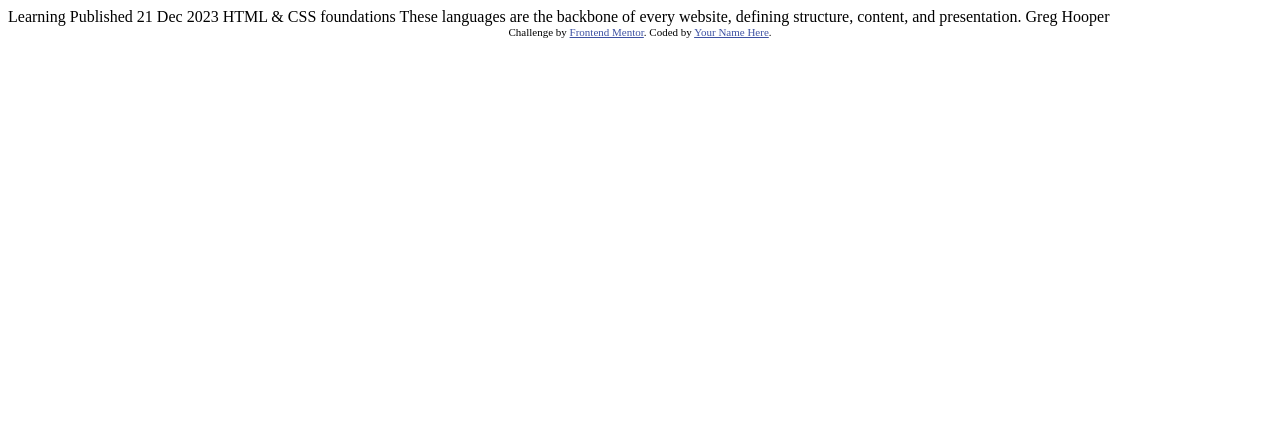
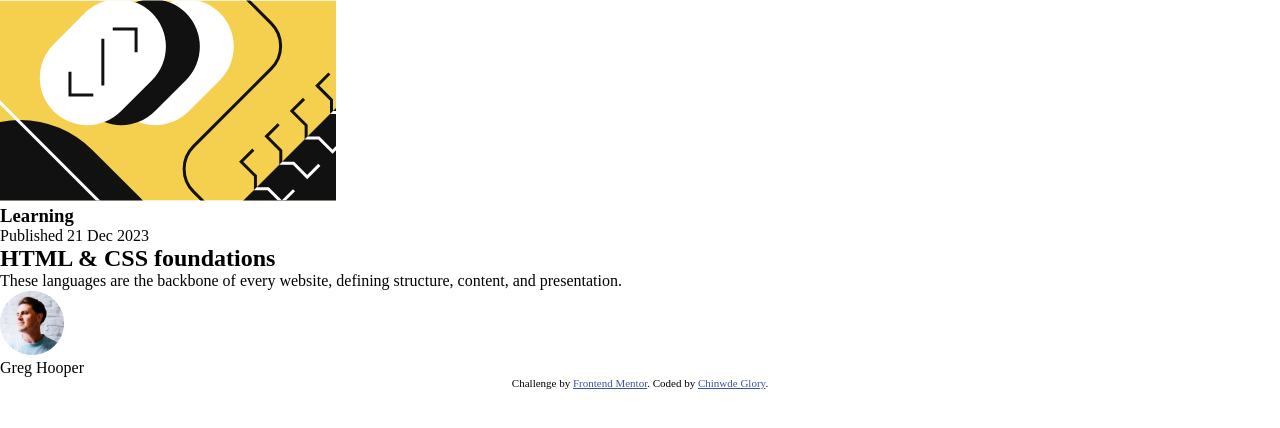
Before and after one commit to ChinweGlory/blog-review-card, a plain HTML site: page index.html in a window 1280 px wide. Drawn offline with Linux system fonts and the light colour scheme.

Commit message:
add the html tags

```diff
--- a/index.html
+++ b/index.html
@@ -1,34 +1,42 @@
 <!DOCTYPE html>
 <html lang="en">
   <head>
-  <meta charset="UTF-8">
-  <meta name="viewport" content="width=device-width, initial-scale=1.0"> <!-- displays site properly based on user's device -->
+    <meta charset="UTF-8" />
+    <meta name="viewport" content="width=device-width, initial-scale=1.0" />
+    <!-- displays site properly based on user's device -->
 
-  <link rel="icon" type="image/png" sizes="32x32" href="./assets/images/favicon-32x32.png">
+    <link
+      rel="icon"
+      type="image/png"
+      sizes="32x32"
+      href="./assets/images/favicon-32x32.png"
+    />
+    <link rel="stylesheet" href="style.css" />
 
     <title>Frontend Mentor | Blog preview card</title>
 
     <!-- Feel free to remove these styles or customise in your own stylesheet 👍 -->
-  <style>
-    .attribution { font-size: 11px; text-align: center; }
-    .attribution a { color: hsl(228, 45%, 44%); }
-  </style>
   </head>
   <body>
+    <div class="container">
+      <div class="content">
+        <img src="./assets/images/illustration-article.svg" alt="">
+    <h3>Learning</h3> <p>Published 21 Dec 2023</p> <h2>HTML & CSS foundations </h2><p>These languages are
+      the backbone of every website, defining structure, content, and
+      presentation. </p>
+      <div class="profile">
+        <img src="./assets/images/image-avatar.webp" alt="">
+        <p> Greg Hooper</p>
+      </div>
 
-  Learning
-
-  Published 21 Dec 2023
-
-  HTML & CSS foundations
-
-  These languages are the backbone of every website, defining structure, content, and presentation.
-
-  Greg Hooper
+  </div>
+  </div>
 
     <div class="attribution">
-    Challenge by <a href="https://www.frontendmentor.io?ref=challenge" target="_blank">Frontend Mentor</a>.
-    Coded by <a href="#">Your Name Here</a>.
+      Challenge by
+      <a href="https://www.frontendmentor.io?ref=challenge" target="_blank"
+        >Frontend Mentor</a
+      >. Coded by <a href="#">Chinwde Glory</a>.
     </div>
   </body>
 </html>
--- a/style.css
+++ b/style.css
@@ -0,0 +1,15 @@
+@import url("https://fonts.googleapis.com/css2?family=Outfit:wght@300;400;700&display=swap");
+
+* {
+  padding: 0;
+  margin: 0;
+  box-sizing: border-box;
+}
+
+.attribution {
+  font-size: 11px;
+  text-align: center;
+}
+.attribution a {
+  color: hsl(228, 45%, 44%);
+}
```
Lines whose indentation alone changed are shown as unchanged.
